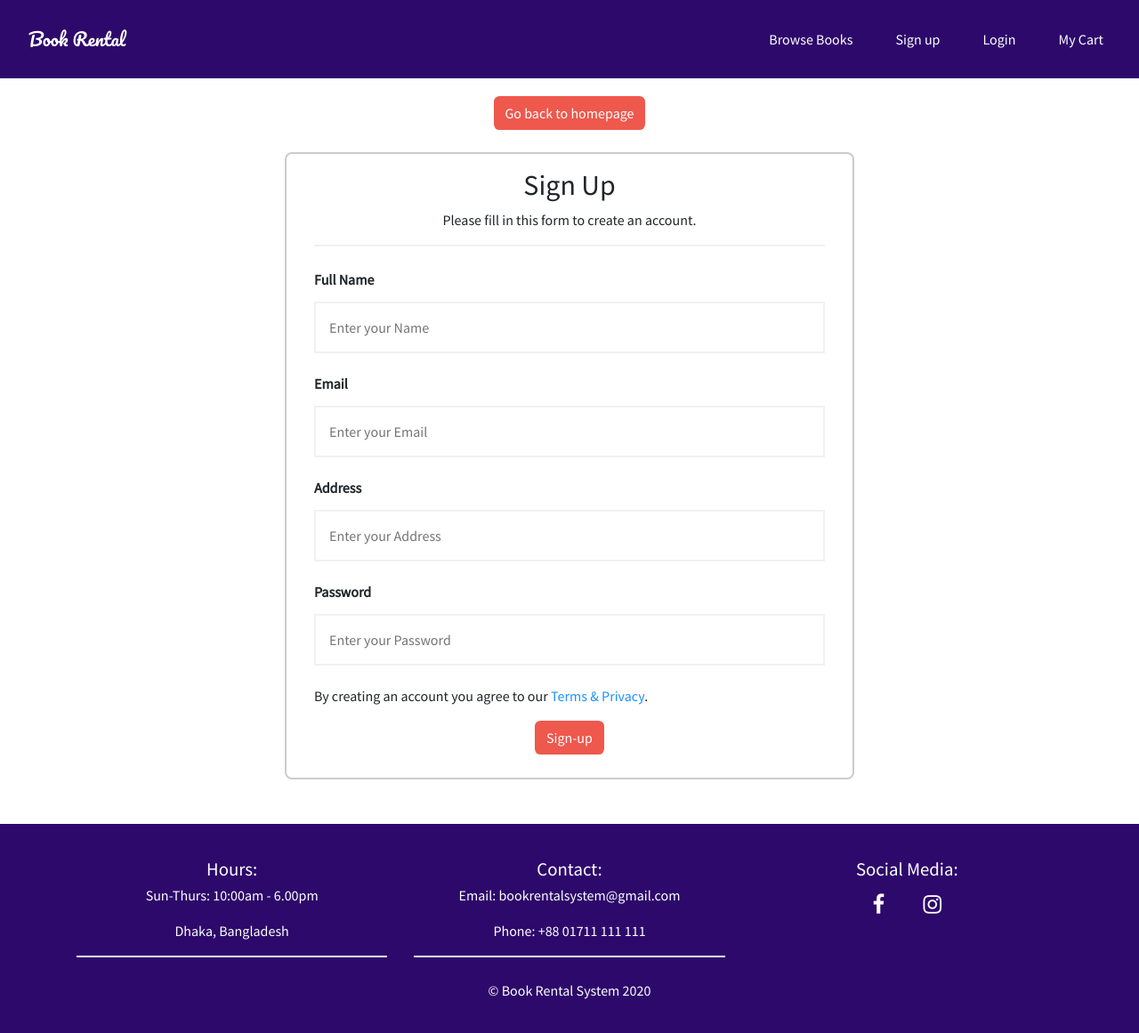
After one commit to nusrat-m-borsha/Book-Rental-CSE482.3, a PHP site: page /signup.html in a window 1280 px wide. The commit adds this page. Shown: the whole page at 89% size. Run offline with PHP 8.4, Linux system fonts and the light colour scheme; some libraries are stand-ins or nearby versions.

Commit message:
added signup

```diff
--- /dev/null
+++ b/signup.html
@@ -0,0 +1,122 @@
+<!DOCTYPE html>
+<html>
+<head>
+  <meta name="viewport" content="width=device-width, initial-scale=1, maximum-scale=1">
+	<title>Book Rental</title>
+
+	<link href='https://fonts.googleapis.com/css?family=Pacifico' rel='stylesheet'>
+	<link href='https://fonts.googleapis.com/css?family=Source Sans Pro' rel='stylesheet'>
+	<link href='https://fonts.googleapis.com/css?family=Raleway' rel='stylesheet'>
+	<link rel="stylesheet" href="https://cdnjs.cloudflare.com/ajax/libs/font-awesome/4.7.0/css/font-awesome.min.css">
+
+	<link rel="stylesheet" href="https://maxcdn.bootstrapcdn.com/bootstrap/4.5.0/css/bootstrap.min.css">
+    <link href="http://maxcdn.bootstrapcdn.com/font-awesome/4.1.0/css/font-awesome.min.css" rel="stylesheet">
+    <script src="https://ajax.googleapis.com/ajax/libs/jquery/3.5.1/jquery.min.js"></script>
+    <script src="https://cdnjs.cloudflare.com/ajax/libs/popper.js/1.16.0/umd/popper.min.js"></script>
+    <script src="https://maxcdn.bootstrapcdn.com/bootstrap/4.5.0/js/bootstrap.min.js"></script>
+    <link rel="stylesheet" href="style.css">
+    <link rel="stylesheet" href="media_queries.css">
+    <link href="https://fonts.googleapis.com/css2?family=Pacifico&display=swap" rel="stylesheet">
+</head>
+<body>
+
+   <!----------------------------------Navbar----------------------------------->
+   <header>
+    <nav class="navbar navbar-expand-sm">
+        <!-- Brand/logo -->
+        <div class="nav-logo">
+        <a class="navbar-brand" href="#">Book Rental</a>
+       </div>
+        <!-- Links -->
+        <button class="navbar-toggler" type="button" data-toggle="collapse" data-target="#collapsibleNavbar">
+          <span class="navbar-toggler-icon"><i class="fa fa-bars"></i>
+          </span>
+        </button>
+        <div class="collapse navbar-collapse" id="collapsibleNavbar">
+        <ul class="navbar-nav ml-auto">
+          <li class="nav-item">
+            <a class="nav-link" href="#">Browse Books</a>
+          </li>
+          <li class="nav-item">
+            <a class="nav-link" href="#">Sign up</a>
+          </li>
+          <li class="nav-item">
+            <a class="nav-link" href="#">Login</a>
+          </li>
+          <li class="nav-item">
+            <a class="nav-link" href="payment.html">My Cart</a>
+          </li>
+        </ul>
+        </div>
+    </nav>
+</header>
+
+ <!----------------------------------Body Background----------------------------------->
+<div class="body-background">
+  <div class="body-button text-center">
+    <a href="homepage.html" class="home-button"><button class="btn home-button" type="submit">Go back to homepage</button></a>
+  </div>
+
+<form action="" style="" class="form-border col-lg-6 col-md-6 col-sm-8 col-8 center-sign">
+  <div class="container">
+    <h2 align="center">Sign Up</h2>
+    <p align="center">Please fill in this form to create an account.</p>
+    <hr>
+
+    <label for="email"><b>Full Name</b></label>
+    <input type="text" placeholder="Enter your Name" name="email" required>
+
+    <label for="psw"><b>Email</b></label>
+    <input type="text" placeholder="Enter your Email" name="psw" required>
+
+    <label for="psw-repeat"><b>Address</b></label>
+    <input type="text" placeholder="Enter your Address" name="psw-repeat" required>
+
+    <label for="psw-repeat"><b>Password</b></label>
+    <input type="password" placeholder="Enter your Password" name="psw-repeat" required>
+
+
+    <p>By creating an account you agree to our <a href="#" style="color:dodgerblue">Terms & Privacy</a>.</p>
+
+    <div class="text-center">
+      <button class="btn home-button" type="submit">Sign-up</button>
+    </div>
+  </div>
+</form>
+
+
+</div>
+
+
+
+<!----------------------------------Footer----------------------------------------->
+
+<footer class="panel-footer-2 text-center">
+  <div class="container">
+    <div class="row">
+      <section id="hours" class="col-xs-12 col-sm-12 col-md-4">
+        <span>Hours:</span><br>
+        <p>Sun-Thurs: 10:00am - 6.00pm</p>
+        <p>Dhaka, Bangladesh</p>
+        <hr class="visible-xs">
+      </section>
+      <section id="address" class="col-xs-12 col-sm-12 col-md-4">
+        <span>Contact:</span><br>
+        <p>Email: bookrentalsystem@gmail.com</p>
+        <p>Phone: +88 01711 111 111</p>
+        <hr class="visible-xs">
+      </section>
+      <section id="social" class="col-xs-12 col-sm-12 col-md-4">
+        <span>Social Media:</span><br>
+        <a href="" class="fa fa-facebook"></a>
+        <a href="#" class="fa fa-instagram"></a>
+      </section>
+    </div>
+    <div class="text-center">&copy; Book Rental System 2020</div>
+  </div>
+</footer>
+</body>
+</html>
+
+</body>
+</html>
--- a/style.css
+++ b/style.css
@@ -1,6 +1,11 @@
 *{
     padding: 0px;
     margin: 0px;
+}
+
+body {
+  font-family: 'Source Sans Pro';
+  margin: 0;
 }
 
 /*******************************/
@@ -12,6 +17,7 @@
 .navbar{
     background-color: #2d096b;
     margin-bottom: 20px;
+    position: relative;
 }
 
 .navbar a:hover{
@@ -96,7 +102,76 @@
     text-align: center;
     border-radius: 0.4rem;
     margin-bottom: 10px;
+    color: #fff;
 }
+
+
+/* SIGNUP PAGE */
+
+input[type=text], input[type=password] {
+  width: 100%;
+  padding: 15px;
+  margin: 5px 0 22px 0;
+  display: inline-block;
+  border: 2px solid #f1f1f1;
+  background: #fff;
+}
+
+input[type=text]:focus, input[type=password]:focus {
+  background-color: #ddd;
+  outline: none;
+}
+
+hr {
+  border: 1px solid #f1f1f1;
+  margin-bottom: 25px;
+}
+
+/* Set a style for all buttons */
+
+.form-border {
+  border: 2px solid #ccc;
+  border-radius: 0.5rem;
+  margin-top: 15px;
+  margin-bottom: 50px;
+}
+
+.center-sign {
+    margin-left: auto;
+    margin-right: auto;
+}
+
+/* Extra styles for the cancel button */
+.cancelbtn {
+  padding: 14px 20px;
+  background-color: #f44336;
+}
+
+/* Float cancel and signup buttons and add an equal width */
+.cancelbtn, .signupbtn {
+  float: left;
+  width: 50%;
+}
+
+/* Add padding to container elements */
+.container {
+  padding: 16px;
+}
+
+/* Clear floats */
+.clearfix::after {
+  content: "";
+  clear: both;
+  display: table;
+}
+
+/* Change styles for cancel button and signup button on extra small screens */
+@media screen and (max-width: 300px) {
+  .cancelbtn, .signupbtn {
+     width: 100%;
+  }
+}
+
 
 
 /* FEEDBACK */
--- a/user.html
+++ b/user.html
@@ -28,7 +28,7 @@
               </span>
             </button>
             <div class="collapse navbar-collapse" id="collapsibleNavbar">
-            <ul class="navbar-nav ml-auto">
+            <ul class="navbar-nav navbar-right">
               <li class="nav-item">
                 <a class="nav-link" href="#">Browse Books</a>
               </li>
```
Also changed, not shown: signup.css (added, +178 -0 lines).
